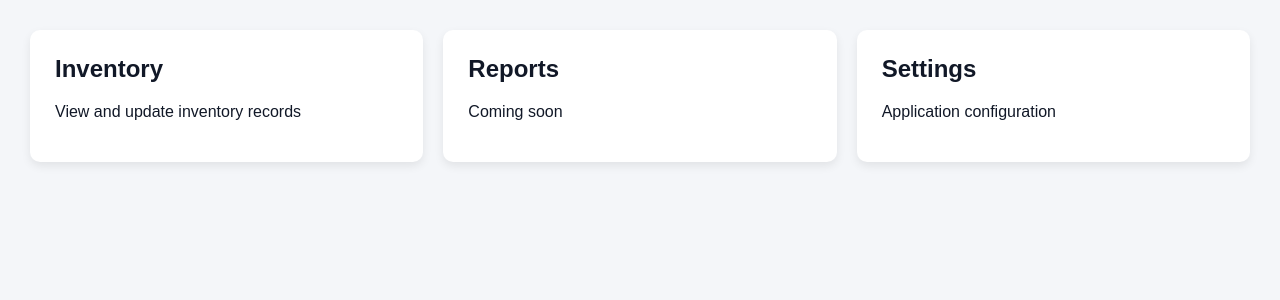
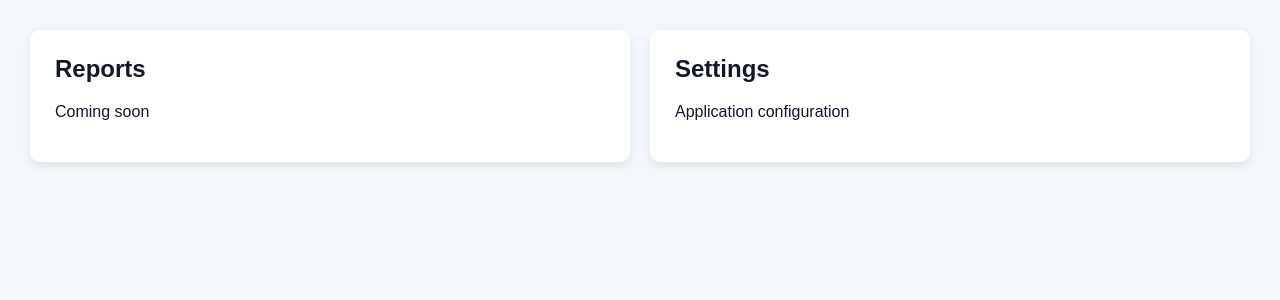
Before and after one commit to Jacob1531/InventoryTest, a Flask app: page / in a window 1280 px wide. Shown: the part 74-374 px from the top of the page. Run offline with Flask 3, Linux system fonts and the light colour scheme.

Commit message:
commented out inv url in dashboard

```diff
--- a/templates/dashboard.html
+++ b/templates/dashboard.html
@@ -3,10 +3,10 @@
 
 <div class="dashboard-grid">
 
-    <a href="{{ url_for('inventory') }}" class="card">
+    <!--<a href="{{ url_for('inventory') }}" class="card">
         <h2>Inventory</h2>
         <p>View and update inventory records </p>
-    </a>
+    </a>-->
 
     <a href="#" class="card">
         <h2>Reports</h2>
```
